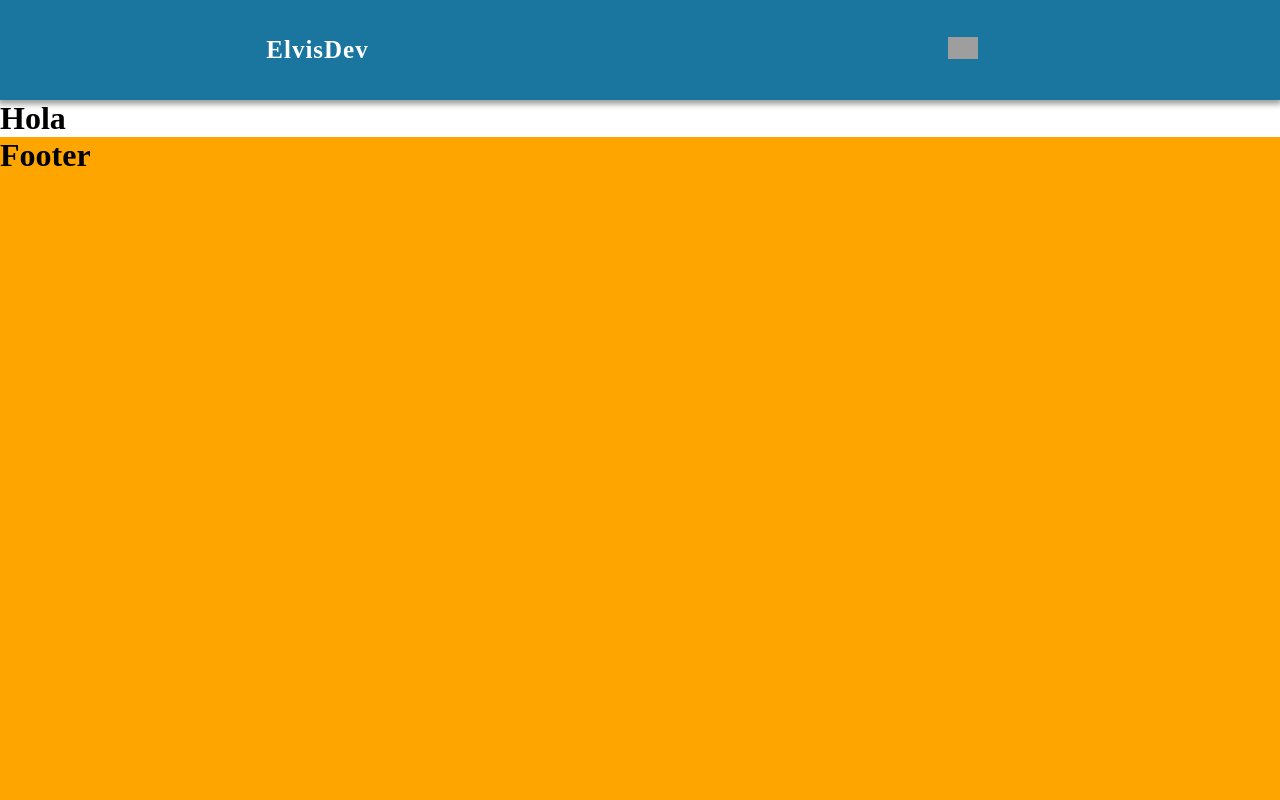
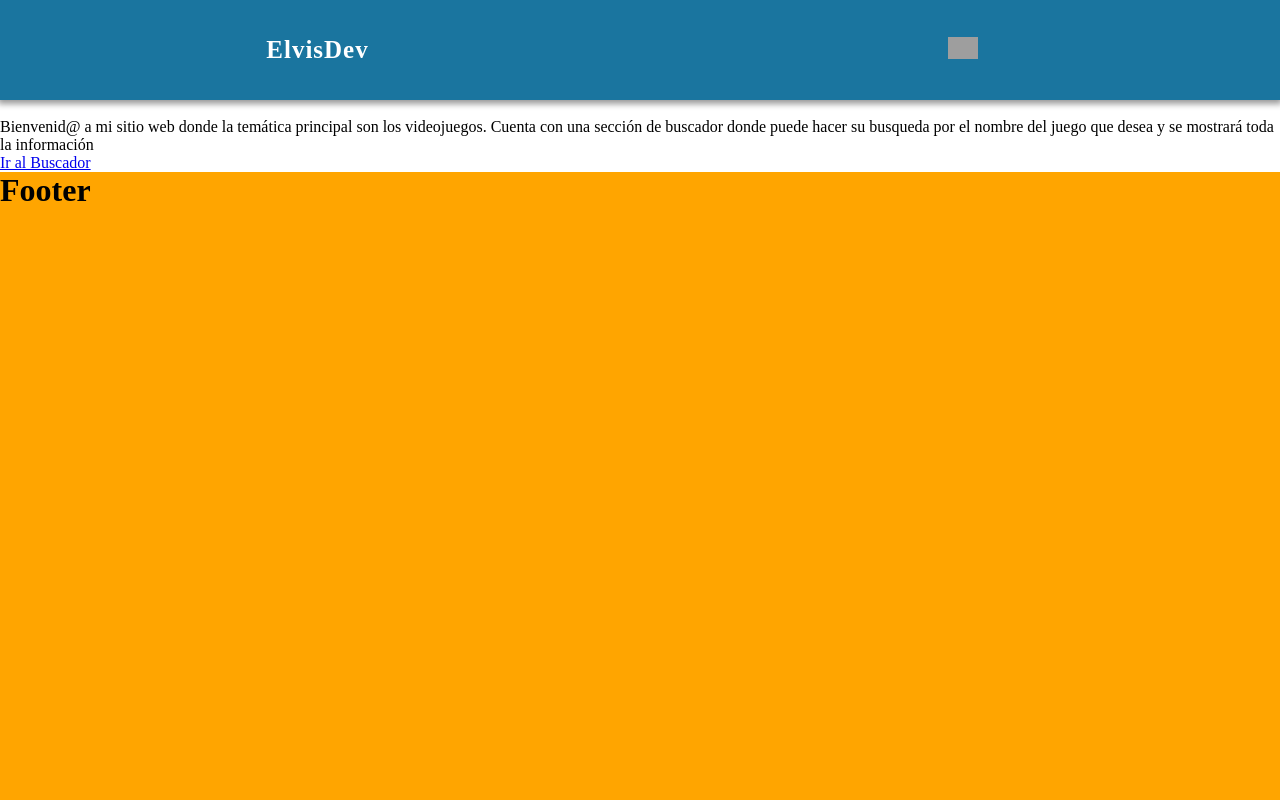
Before and after one commit to ElvisGT/Application_Redux, a React app: page / in a window 1280 px wide. Shown: the top 800 px of the page. Built offline with nearby package versions, Linux system fonts and the light colour scheme; grey boxes are pictures that could not be loaded.

Commit message:
Trabajando en la maquetacion del home

```diff
--- a/src/containers/Home.jsx
+++ b/src/containers/Home.jsx
@@ -1,8 +1,22 @@
 import React from 'react';
+import {Link} from 'react-router-dom';
 
 const Home = () => {
     return (
-        <h1>Hola</h1>
+        <div className="Home">
+            <img src="" alt="" />
+                <div>
+                     <p>
+                        Bienvenid@ a mi sitio web donde la temática principal
+                        son los videojuegos. Cuenta con una sección de buscador
+                        donde puede hacer su busqueda por el nombre del juego que
+                        desea y se mostrará toda la información
+
+
+                    </p>
+                     <Link to="/buscador">Ir al Buscador</Link>
+                </div>
+        </div>
     )
 }
 
```
